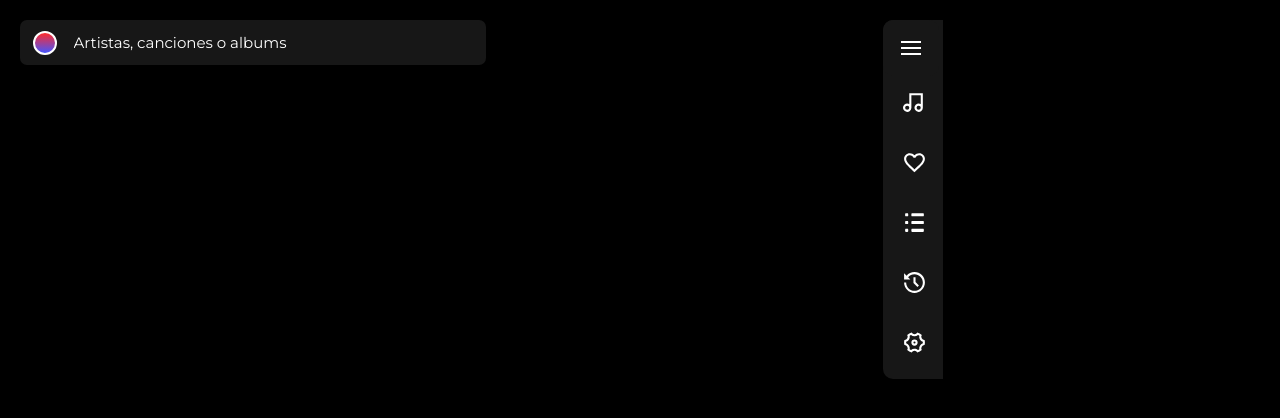
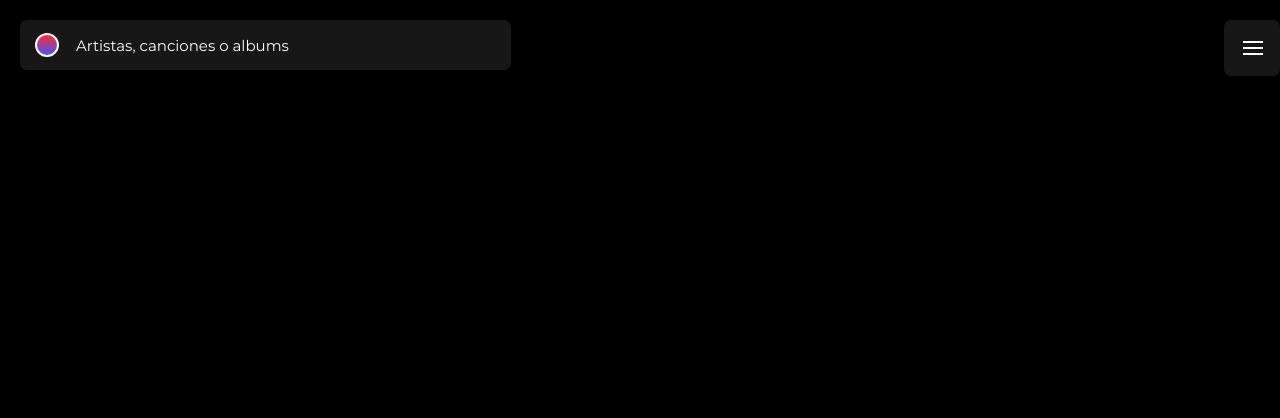
Before and after one commit to haykbit/react-music-player, a React (Create React App) app in the folder client/: page / in a window 1280 px wide. Shown: the top 418 px of the page. Built offline with nearby package versions, Linux system fonts and the light colour scheme.

Commit message:
style: navbar structure added

```diff
--- a/client/src/components/Navbar/Navbar.js
+++ b/client/src/components/Navbar/Navbar.js
@@ -1,6 +1,9 @@
 import { RiSettings4Line, RiMusic2Line, RiHistoryFill } from "react-icons/ri";
 import { MdFavoriteBorder } from "react-icons/md";
 import { GoListUnordered } from "react-icons/go";
+import { FaUserCircle } from "react-icons/fa";
+import userImage from "../../assets/images/profile.jpg";
+
 import "./style/navbar.scss";
 
 function Navbar() {
@@ -16,26 +19,41 @@ function Navbar() {
       <div className="nav-rigth-side">
         <div className="user">
           <input type="checkbox" id="menu" />
-          <label for="menu" class="icon">
+          <label for="menu" className="icon">
             <div className="menu"></div>
           </label>
 
           <nav>
             <ul>
+              <li className="user-icon-li">
+                <div
+                  className="user-icon"
+                  style={{
+                    backgroundImage: `url(${userImage})`,
+                    backgroundSize: "contain",
+                  }}
+                ></div>
+                <h5>Laura Morales</h5>
+              </li>
               <li>
                 <RiMusic2Line className="list-icon" />
+                <h4>Playlists</h4>
               </li>
               <li>
                 <MdFavoriteBorder className="list-icon" />
+                <h4>Favorit</h4>
               </li>
               <li>
                 <GoListUnordered className="list-icon" />
+                <h4>General list</h4>
               </li>
               <li>
                 <RiHistoryFill className="list-icon" />
+                <h4>History</h4>
               </li>
               <li>
                 <RiSettings4Line className="list-icon" />
+                <h4>Settings</h4>
               </li>
             </ul>
           </nav>
--- a/client/src/components/Navbar/style/navbar.css
+++ b/client/src/components/Navbar/style/navbar.css
@@ -43,9 +43,9 @@ body {
       -ms-flex-align: center;
           align-items: center;
   background-color: #171717;
-  width: 35%;
+  width: 60%;
   height: 20px;
-  padding: 1%;
+  padding: 15px;
   border-radius: 7px;
 }
 
@@ -83,6 +83,10 @@ body {
   color: #fff;
 }
 
+.nav-rigth-side {
+  width: 100%;
+}
+
 input#menu {
   display: none;
 }
@@ -94,7 +98,7 @@ input#menu {
   height: 24px;
   padding: 16px;
   width: 24px;
-  border-radius: 10px;
+  border-radius: 7px;
 }
 
 label.icon {
@@ -118,7 +122,7 @@ label.icon {
 }
 
 .icon .menu {
-  left: 18px;
+  left: 19px;
   top: 27px;
 }
 
@@ -154,23 +158,25 @@ label.icon {
 }
 
 nav {
-  background-color: #171717;
   -webkit-box-shadow: 0 2px 4px rgba(0, 0, 0, 0.1);
           box-shadow: 0 2px 4px rgba(0, 0, 0, 0.1);
-  height: 100vh;
-  padding-top: 60px;
-  position: fixed;
+  height: 100%;
   -webkit-transition: width ease .6s;
   transition: width ease .6s;
-  width: 60px;
-  height: 37.4%;
-  border-radius: 10px 0px 0px 10px;
+  border-radius: 10px 10px 10px 10px;
   z-index: 100;
   overflow: hidden;
+  visibility: hidden;
 }
 
 #menu:checked ~ nav {
-  width: 200px;
+  width: 250px;
+  background-color: #171717;
+  visibility: visible;
+}
+
+#menu:checked ~ .icon {
+  background-color: transparent;
 }
 
 nav ul {
@@ -182,8 +188,7 @@ nav ul {
 nav li {
   cursor: pointer;
   display: block;
-  line-height: 60px;
-  padding-left: 19px;
+  padding-left: 25px;
   white-space: nowrap;
 }
 
@@ -194,8 +199,59 @@ nav i {
 }
 
 .list-icon {
-  color: #fff;
+  color: #979797;
   width: 25px;
   height: 25px;
 }
+
+.user {
+  display: -webkit-box;
+  display: -ms-flexbox;
+  display: flex;
+  -webkit-box-pack: end;
+      -ms-flex-pack: end;
+          justify-content: flex-end;
+}
+
+.user nav ul li {
+  display: -webkit-box;
+  display: -ms-flexbox;
+  display: flex;
+  -webkit-box-align: center;
+      -ms-flex-align: center;
+          align-items: center;
+  -webkit-box-orient: horizontal;
+  -webkit-box-direction: normal;
+      -ms-flex-direction: row;
+          flex-direction: row;
+  line-height: 0px;
+  background: #0F0F0F;
+  border-radius: 10px;
+  margin: 10px;
+  padding: 8px 23px;
+}
+
+nav li h4 {
+  color: #fff;
+  margin-left: 30px;
+}
+
+nav li h5 {
+  color: #fff;
+  margin-left: 10px;
+}
+
+.user-icon {
+  width: 38px;
+  height: 38px;
+  border: 2px solid #fff;
+  border-radius: 50px;
+  cursor: pointer;
+}
+
+.user-icon-li {
+  background-color: transparent !important;
+  padding: 0px !important;
+  margin: 25px !important;
+}
 /*# sourceMappingURL=navbar.css.map */
--- a/client/src/components/Navbar/style/navbar.scss
+++ b/client/src/components/Navbar/style/navbar.scss
@@ -29,9 +29,9 @@ body {
     flex-direction: row;
     align-items: center;
     background-color: #171717;
-    width: 35%;
+    width: 60%;
     height: 20px;
-    padding: 1%;
+    padding: 15px;
     border-radius: 7px;
 }
 
@@ -59,6 +59,10 @@ body {
 
 //aasdfsdfaff
 
+.nav-rigth-side {
+ width: 100%;
+}
+
 input#menu {
     display: none;
 }
@@ -70,7 +74,7 @@ input#menu {
     height: 24px;
     padding: 16px;
     width: 24px;
-    border-radius: 10px;
+    border-radius: 7px;
 }
 
 label.icon {
@@ -91,7 +95,7 @@ label.icon {
 }
 
 .icon .menu {
-    left: 18px;
+    left: 19px;
     top: 27px;
 }
 
@@ -122,21 +126,23 @@ label.icon {
 }
 
 nav {
-    background-color: #171717;
     box-shadow: 0 2px 4px rgba(0, 0, 0, .1);
-    height: 100vh;
-    padding-top: 60px;
-    position: fixed;
+    height: 100%;
     transition: width ease .6s;
-    width: 60px;
-    height: 37.4%;
-    border-radius: 10px 0px 0px 10px;
+    border-radius: 10px 10px 10px 10px;
     z-index: 100;
     overflow: hidden;
+    visibility: hidden;
 }
 
 #menu:checked ~ nav {
-    width: 200px;
+    width: 250px;
+    background-color: #171717;
+    visibility: visible;
+}
+
+#menu:checked ~ .icon {
+    background-color: transparent;
 }
 
 nav ul {
@@ -147,8 +153,7 @@ nav ul {
 nav li {
     cursor: pointer;
     display: block;
-    line-height: 60px;
-    padding-left: 19px;
+    padding-left: 25px;
     white-space: nowrap;
 }
 nav i {
@@ -158,7 +163,47 @@ nav i {
 }
 
 .list-icon {
-    color: #fff;
+    color: rgb(151, 151, 151);
     width: 25px;
     height: 25px;
 }
+
+.user {
+    display: flex;
+    justify-content: flex-end;
+}
+
+.user nav ul li {
+    display: flex;
+    align-items: center;
+    flex-direction: row;
+    line-height: 0px;
+    background: #0F0F0F;
+    border-radius: 10px;
+    margin: 10px;
+    padding: 8px 23px;
+}
+
+nav li h4 {
+    color: #fff;
+    margin-left: 30px;
+}
+
+nav li h5 {
+    color: #fff;
+    margin-left: 10px;
+}
+
+.user-icon {
+    width: 38px;
+    height: 38px;
+    border: 2px solid #fff;
+    border-radius: 50px;
+    cursor: pointer;
+}
+
+.user-icon-li {
+    background-color: transparent !important;
+    padding: 0px !important;
+    margin: 25px !important;
+}
```
Also changed, not shown: client/src/assets/images/profile.jpg (added), 1 other file (tests, documents, lock files or other folders).
